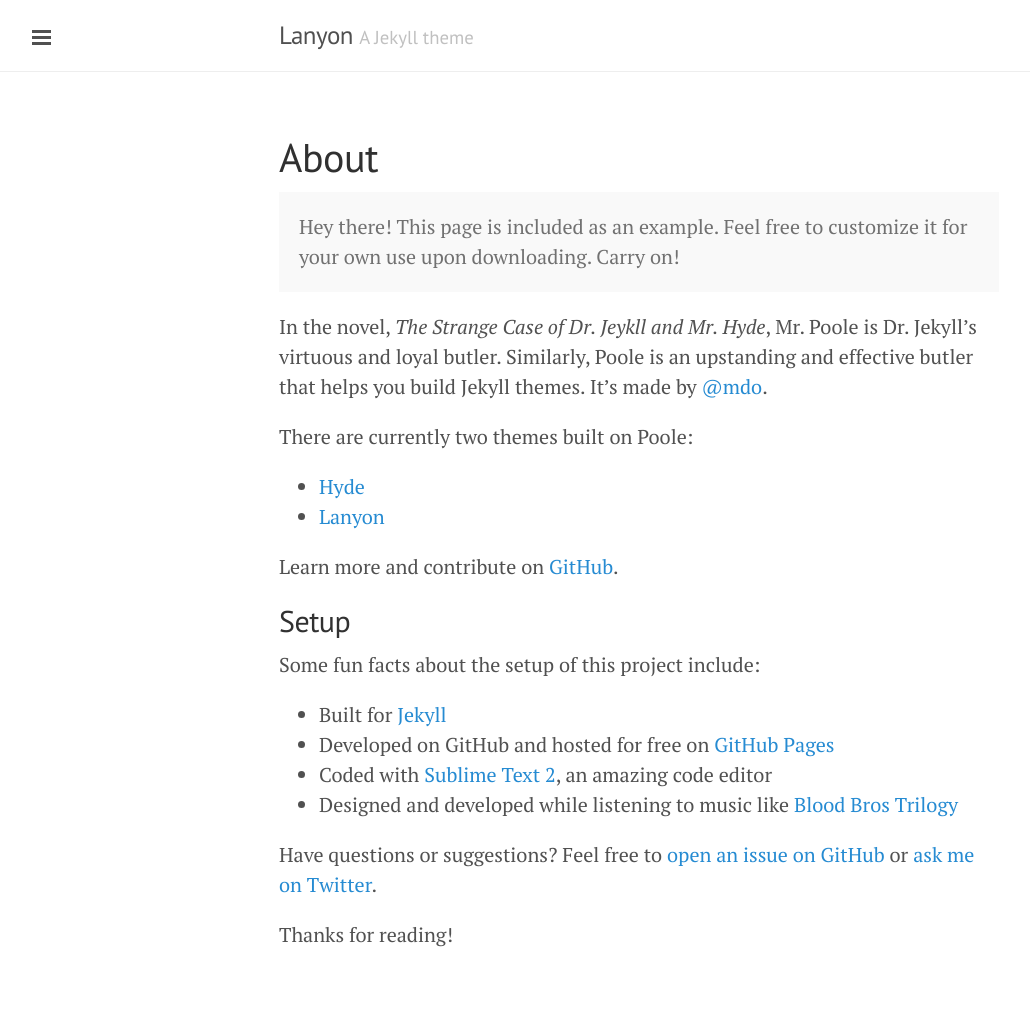
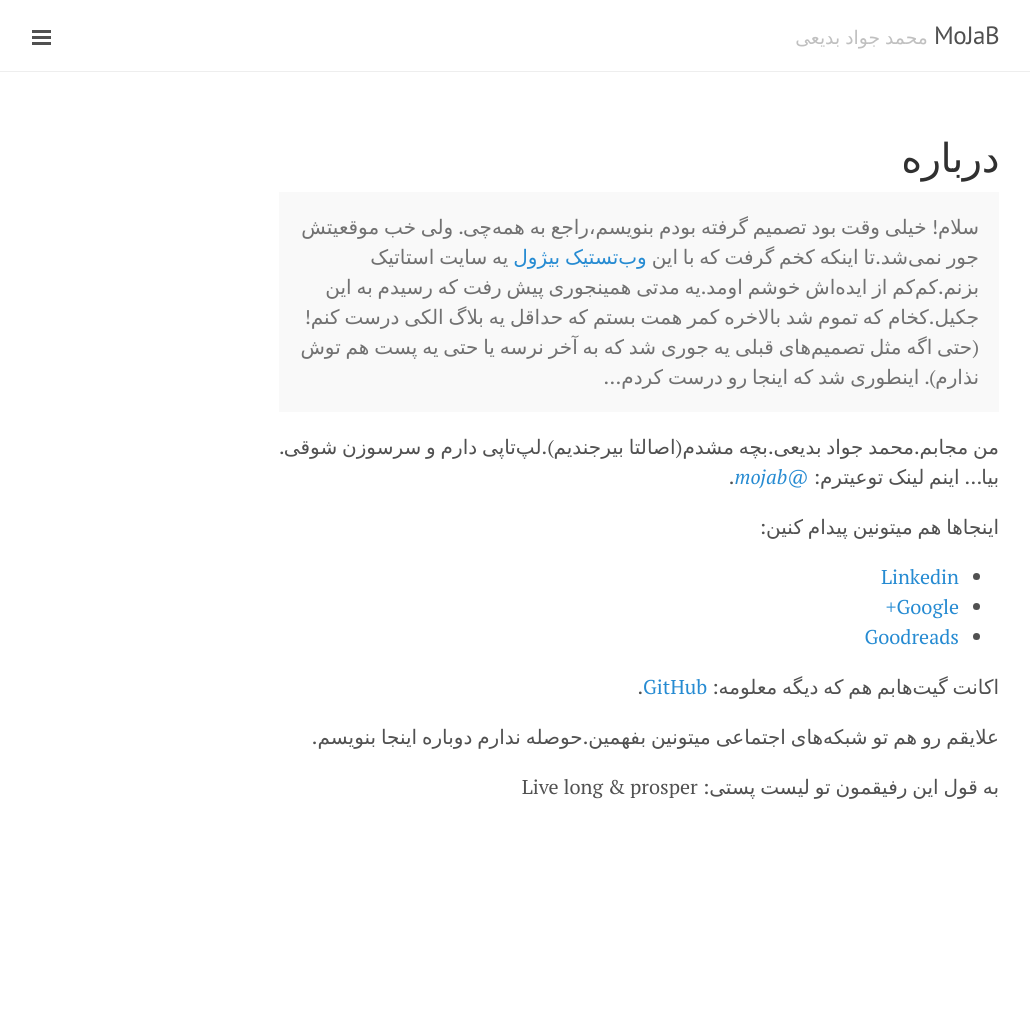
Before and after one commit to mojab/blog, a Jekyll site: the page built from about.md, in a window 1280 px wide. Shown: the whole page, without its empty margins (1-1031 px from the left). Built offline with Jekyll 4.4.1, drawn with Linux system fonts in a browser that asks for light colours; Markdown is read by kramdown in place of the engine named in the settings; after the commit the page ends 900 px from its top, so only the background shows below that.

Commit message:
about added & style changed

```diff
--- a/_config.yml
+++ b/_config.yml
@@ -9,18 +9,18 @@
 relative_permalinks: true
 
 # Setup
-title:               Lanyon
-tagline:             'A Jekyll theme'
+title:               MoJaB
+tagline:             'محمد جواد بدیعی'
 description:         'A reserved <a href="http://jekyllrb.com" target="_blank">Jekyll</a> theme that places the utmost gravity on content with a hidden drawer. Made by <a href="https://twitter.com/mdo" target="_blank">@mdo</a>.'
-url:                 http://lanyon.getpoole.com
+url:                 http://mojab.github.io
 baseurl:             /
 paginate:            5
 
 # About/contact
 author:
-  name:              Mark Otto
-  url:               https://twitter.com/mdo
-  email:             markdotto@gmail.com
+  name:              Mohammad Jabad Badiei
+  url:               https://twitter.com/_mojab_
+  email:             m.j.badiee@gmail.com
 
 # Custom vars
 version:             1.0.0
--- a/about.md
+++ b/about.md
@@ -1,30 +1,24 @@
 ---
 layout: page
-title: About
+title: درباره
 ---
 
 <p class="message">
-  Hey there! This page is included as an example. Feel free to customize it for your own use upon downloading. Carry on!
+  سلام! خیلی وقت بود تصمیم گرفته بودم بنویسم،راجع به همه‌چی. ولی خب موقعیتش جور نمی‌شد.تا اینکه کخم گرفت که با این <a href="http://github.com/bijanebrahimi/webtastic">وب‌تستیک بیژول</a> یه سایت استاتیک بزنم.کم‌کم از ایده‌اش خوشم اومد.یه مدتی همینجوری پیش رفت که رسیدم به این جکیل.کخام که تموم شد بالاخره کمر همت بستم که حداقل یه بلاگ الکی درست کنم!(حتی اگه مثل تصمیم‌های قبلی یه جوری شد که به آخر نرسه یا حتی یه پست هم توش نذارم). اینطوری شد که اینجا رو درست کردم…
 </p>
 
-In the novel, *The Strange Case of Dr. Jeykll and Mr. Hyde*, Mr. Poole is Dr. Jekyll's virtuous and loyal butler. Similarly, Poole is an upstanding and effective butler that helps you build Jekyll themes. It's made by [@mdo](https://twitter.com/mdo).
+من مجابم.محمد جواد بدیعی.بچه مشدم(اصالتا بیرجندیم).لپ‌تاپی دارم و سرسوزن شوقی. بیا‌… اینم لینک توعیترم: [@_mojab_](https://twitter.com/_mojab_).
 
-There are currently two themes built on Poole:
+اینجاها هم میتونین پیدام کنین:
 
-* [Hyde](http://hyde.getpoole.com)
-* [Lanyon](http://lanyon.getpoole.com)
+* [Linkedin](http://hyde.getpoole.com)
+* [Google+](http://lanyon.getpoole.com)
+* [Goodreads](http://lanyon.getpoole.com)
 
-Learn more and contribute on [GitHub](https://github.com/poole).
+اکانت گیت‌هابم هم که دیگه معلومه: [GitHub](https://github.com/mojab).
 
-## Setup
 
-Some fun facts about the setup of this project include:
+علایقم رو هم تو شبکه‌های اجتماعی میتونین بفهمین.حوصله ندارم دوباره اینجا بنویسم.
 
-* Built for [Jekyll](http://jekyllrb.com)
-* Developed on GitHub and hosted for free on [GitHub Pages](https://pages.github.com)
-* Coded with [Sublime Text 2](http://sublimetext.com), an amazing code editor
-* Designed and developed while listening to music like [Blood Bros Trilogy](https://soundcloud.com/maddecent/sets/blood-bros-series)
-
-Have questions or suggestions? Feel free to [open an issue on GitHub](https://github.com/poole/issues/new) or [ask me on Twitter](https://twitter.com/mdo).
-
-Thanks for reading!
+به قول این رفیقمون تو لیست پستی:
+Live long & prosper
--- a/public/css/lanyon.css
+++ b/public/css/lanyon.css
@@ -37,6 +37,7 @@
 /* Prevent scroll on narrow devices */
 html,
 body {
+  direction: rtl;
   overflow-x: hidden;
 }
 
```
